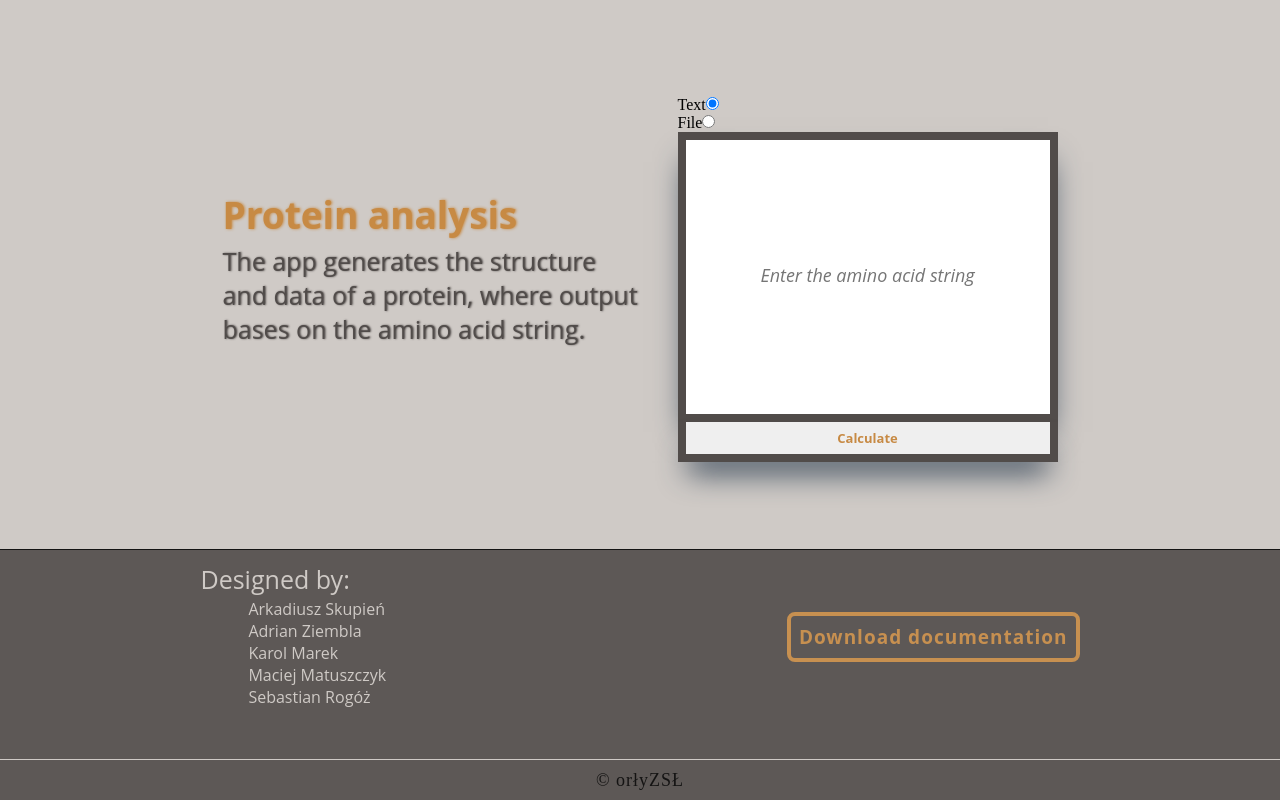
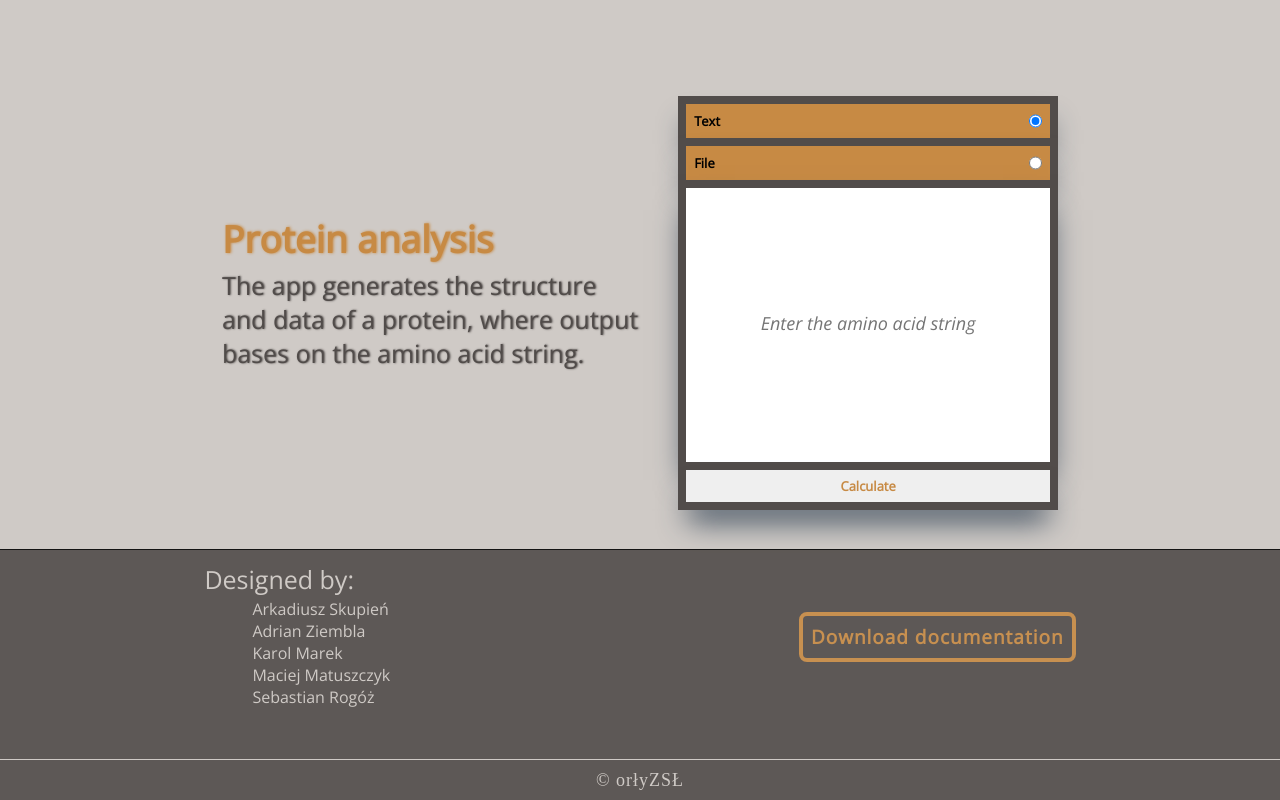
Before and after one commit to EndernaN4U/bioinformatyka, a React (Vite) app: page / in a window 1280 px wide. Built offline with nearby package versions, Linux system fonts and the light colour scheme; a web font is replaced by a local one.

Commit message:
Update App.css

```diff
--- a/src/css/App.css
+++ b/src/css/App.css
@@ -1,16 +1,3 @@
-*{
-    /* margin: 0;
-    padding: 0; */
-    box-sizing: border-box;
-}
-
-.protein{
-    border: 1px solid black;
-    border-radius:  10px;
-    padding: 10px;
-    margin: 10px 0 0 0;
-}
-
 @import url('https://fonts.googleapis.com/css2?family=Nixie+One&family=Open+Sans:ital@0;1&family=Roboto:wght@400;700&family=Sofia+Sans:wght@500&family=Ubuntu:wght@300;700&display=swap');
 
 html {
@@ -32,14 +19,14 @@ html {
     --EarlGrey: #867b6d;
     --Orange: #c78a44;
     --Honey: #d8b26e;
-    --LightGrey: #cfcac6;
+    --SoftGrey: #cfcac6;
 }
 
 
 
 /* MAIN */
 body{
-    background-color: var(--LightGrey);
+    background-color: var(--SoftGrey);
 }
 
 main{
@@ -84,7 +71,7 @@ main{
     font-weight: bold;
 }
 
-textarea{
+.input-section > textarea{
     width: 380px;
     min-height: 290px;
     resize: none;
@@ -92,6 +79,19 @@ textarea{
     box-shadow: rgb(38, 57, 77) 0px 20px 30px -10px;
     font-family: 'Open Sans', sans-serif;
     font-size: small;
+}
+
+.inputDiv {
+    display: flex;
+    padding: 8px;
+    justify-content: space-between;
+    border: 8px solid var(--Mocha);
+    border-bottom: none;
+    box-shadow: rgb(38, 57, 77) 0px 20px 30px -10px;
+    font-family: 'Open Sans', sans-serif;
+    font-size: small;
+    background-color: var(--Orange);
+    font-weight: bold;
 }
 
 ::-webkit-input-placeholder {
@@ -150,7 +150,7 @@ figcaption{
 }
 
 .footer-authors{
-    color: var(--LightGrey);
+    color: var(--SoftGrey);
     font-size: 22px;
 }
 
@@ -187,7 +187,7 @@ a:hover{
 
 
 footer .footer-copyright{
-    outline: 1px solid var(--LightGrey);
+    outline: 1px solid var(--SoftGrey);
     background-color: var(--Mocha);
     color: var(--SoftGrey);
     height: 40px;
```
